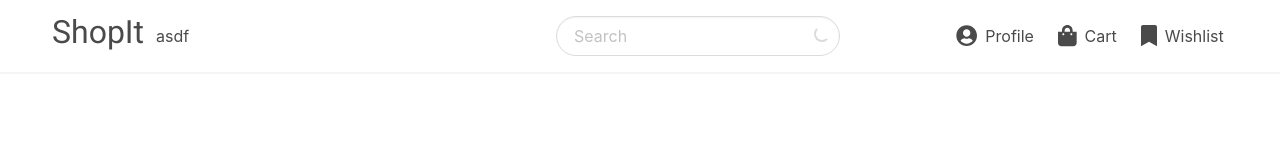
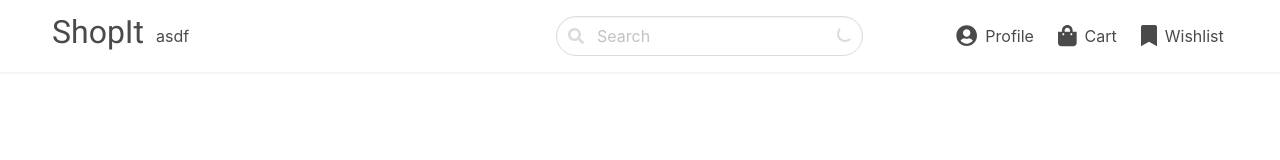
Before and after one commit to nirmalkar/e-commerce-frontend, a React (Create React App) app: page / in a window 1280 px wide. Shown: the top 160 px of the page. Built offline with nearby package versions, Linux system fonts and the light colour scheme.

Commit message:
COMPONENT-SEARCH_BAR: search action dispatched

```diff
--- a/src/components/search/SearchBar.js
+++ b/src/components/search/SearchBar.js
@@ -1,12 +1,35 @@
 import React from "react";
+import { useHistory } from "react-router-dom";
+import { useDispatch } from "react-redux";
+
+import { searchProduct } from "../../appRedux/action/searchAction";
+import { useInputState } from "../../hooks/useInputState";
 
 const SearchBar = () => {
+  const history = useHistory();
+  const dispatch = useDispatch();
+  const [search, setSearch] = useInputState("");
+  const submitHandler = (e) => {
+    e.preventDefault();
+    dispatch(searchProduct(search));
+    history.push(`/products/`);
+  };
   return (
-    <div className="field">
-      <div className="control w-6 is-loading">
-        <input className="input is-rounded" type="text" placeholder="Search" />
+    <form onSubmit={submitHandler}>
+      <div className="field">
+        <div className="control w-24 is-loading has-icons-left">
+          <input
+            className="input is-rounded"
+            type="text"
+            placeholder="Search"
+            onChange={(e) => setSearch(e.target.value)}
+          />
+          <span className="icon is-small is-left">
+            <i className="fas fa-search" />
+          </span>
+        </div>
       </div>
-    </div>
+    </form>
   );
 };
 
```
